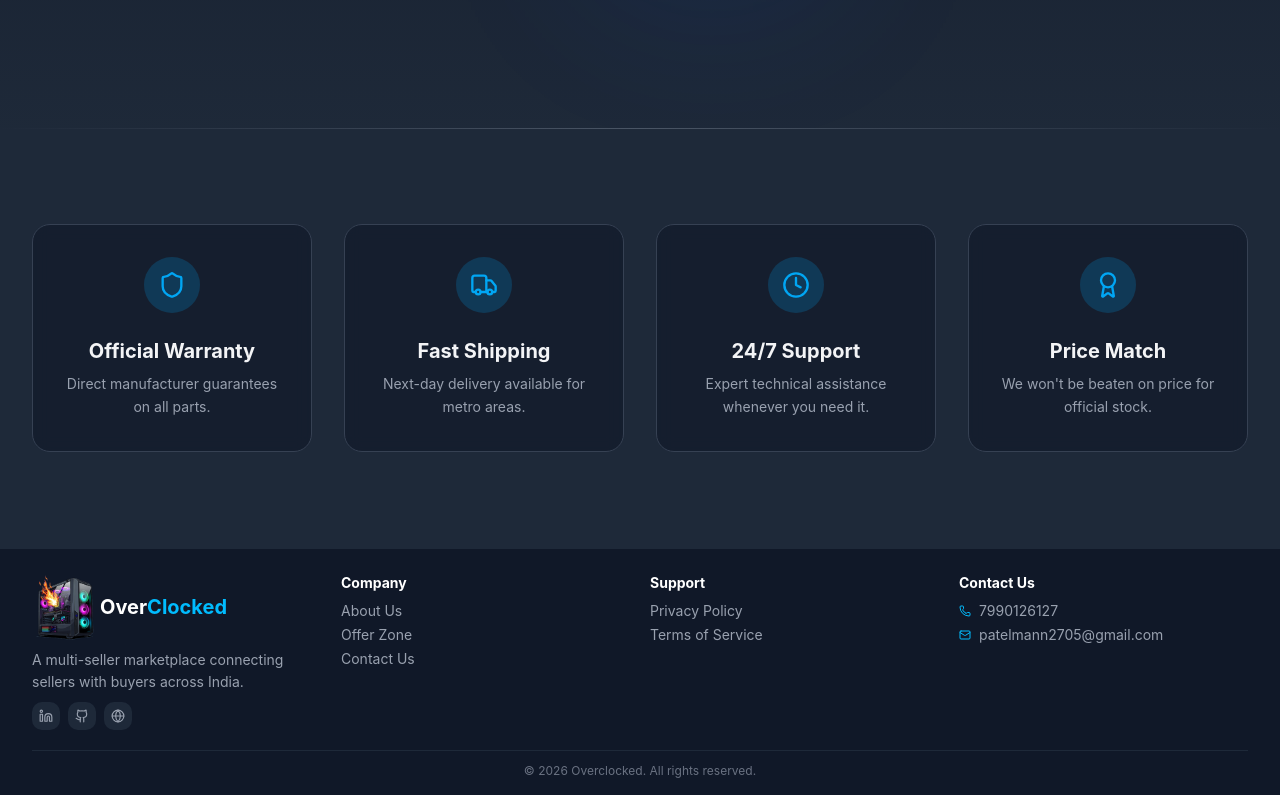
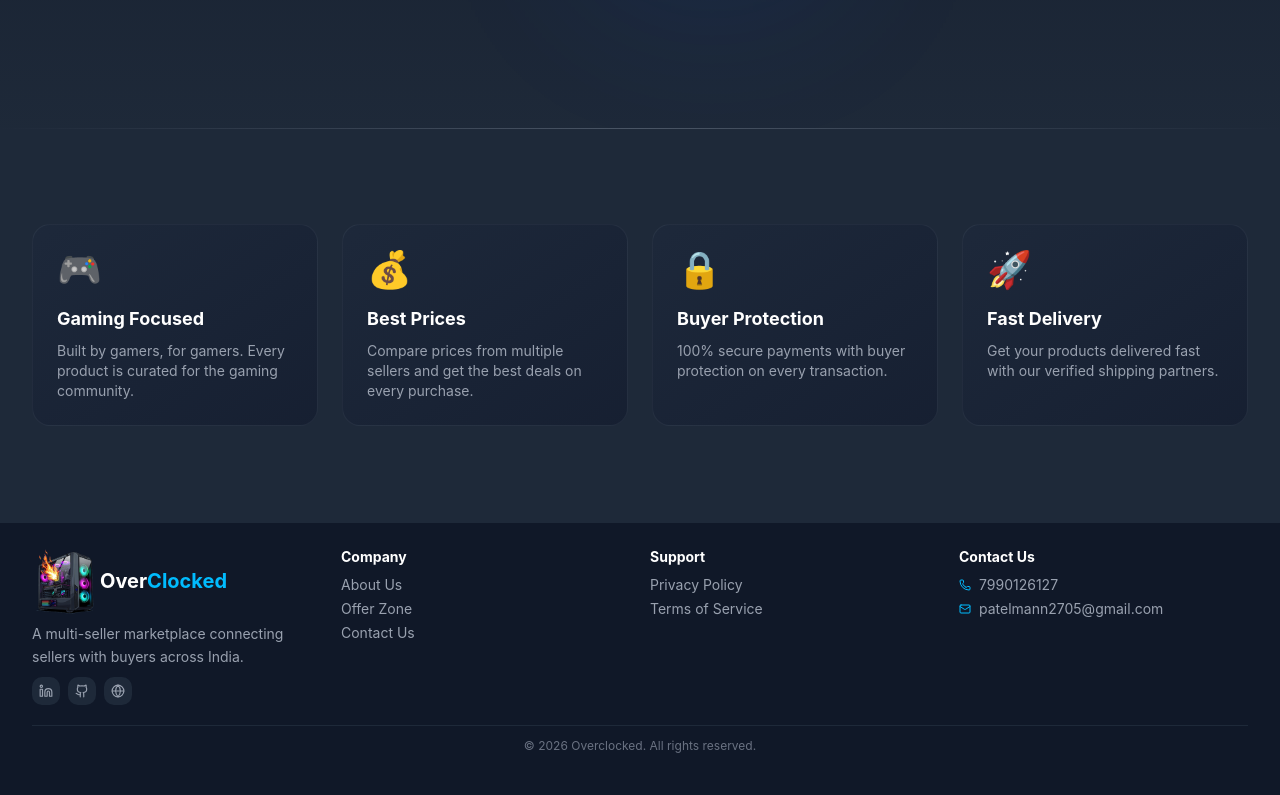
Before and after one commit to Mann275/E-commerce, a React (Vite) app in the folder client/: page / in a window 1280 px wide. Shown: the part 2294-3089 px from the top of the page. After the commit the page ends 3064 px from the top, so only its background shows below. Built offline with nearby package versions, Linux system fonts and the light colour scheme.

Commit message:
overview

```diff
--- a/client/src/pages/Overview.jsx
+++ b/client/src/pages/Overview.jsx
@@ -79,31 +79,40 @@ const Overview = () => {
         <div className="absolute top-0 left-0 w-full h-px bg-linear-to-r from-transparent via-gray-600 to-transparent"></div>
 
         <div className="max-w-7xl mx-auto px-6 lg:px-8">
-          <div className="grid grid-cols-1 md:grid-cols-2 lg:grid-cols-4 gap-8">
-            <TrustCard
-              icon={Shield}
-              title="Official Warranty"
-              desc="Direct manufacturer guarantees on all parts."
-              delay={0.1}
-            />
-            <TrustCard
-              icon={Truck}
-              title="Fast Shipping"
-              desc="Next-day delivery available for metro areas."
-              delay={0.2}
-            />
-            <TrustCard
-              icon={Clock}
-              title="24/7 Support"
-              desc="Expert technical assistance whenever you need it."
-              delay={0.3}
-            />
-            <TrustCard
-              icon={Award}
-              title="Price Match"
-              desc="We won't be beaten on price for official stock."
-              delay={0.4}
-            />
+          <div className="grid md:grid-cols-2 lg:grid-cols-4 gap-6">
+            {[
+              {
+                icon: "🎮",
+                title: "Gaming Focused",
+                desc: "Built by gamers, for gamers. Every product is curated for the gaming community.",
+              },
+              {
+                icon: "💰",
+                title: "Best Prices",
+                desc: "Compare prices from multiple sellers and get the best deals on every purchase.",
+              },
+              {
+                icon: "🔒",
+                title: "Buyer Protection",
+                desc: "100% secure payments with buyer protection on every transaction.",
+              },
+              {
+                icon: "🚀",
+                title: "Fast Delivery",
+                desc: "Get your products delivered fast with our verified shipping partners.",
+              },
+            ].map((item, i) => (
+              <div
+                key={i}
+                className="group p-6 rounded-2xl bg-linear-to-br from-slate-800/50 to-slate-900/50 border border-white/5 hover:border-cyan-500/30 transition-all duration-300 hover:scale-105"
+              >
+                <div className="text-4xl mb-4">{item.icon}</div>
+                <h3 className="text-lg font-bold text-white mb-2 group-hover:text-cyan-300 transition-colors">
+                  {item.title}
+                </h3>
+                <p className="text-gray-400 text-sm">{item.desc}</p>
+              </div>
+            ))}
           </div>
         </div>
       </section>
```
